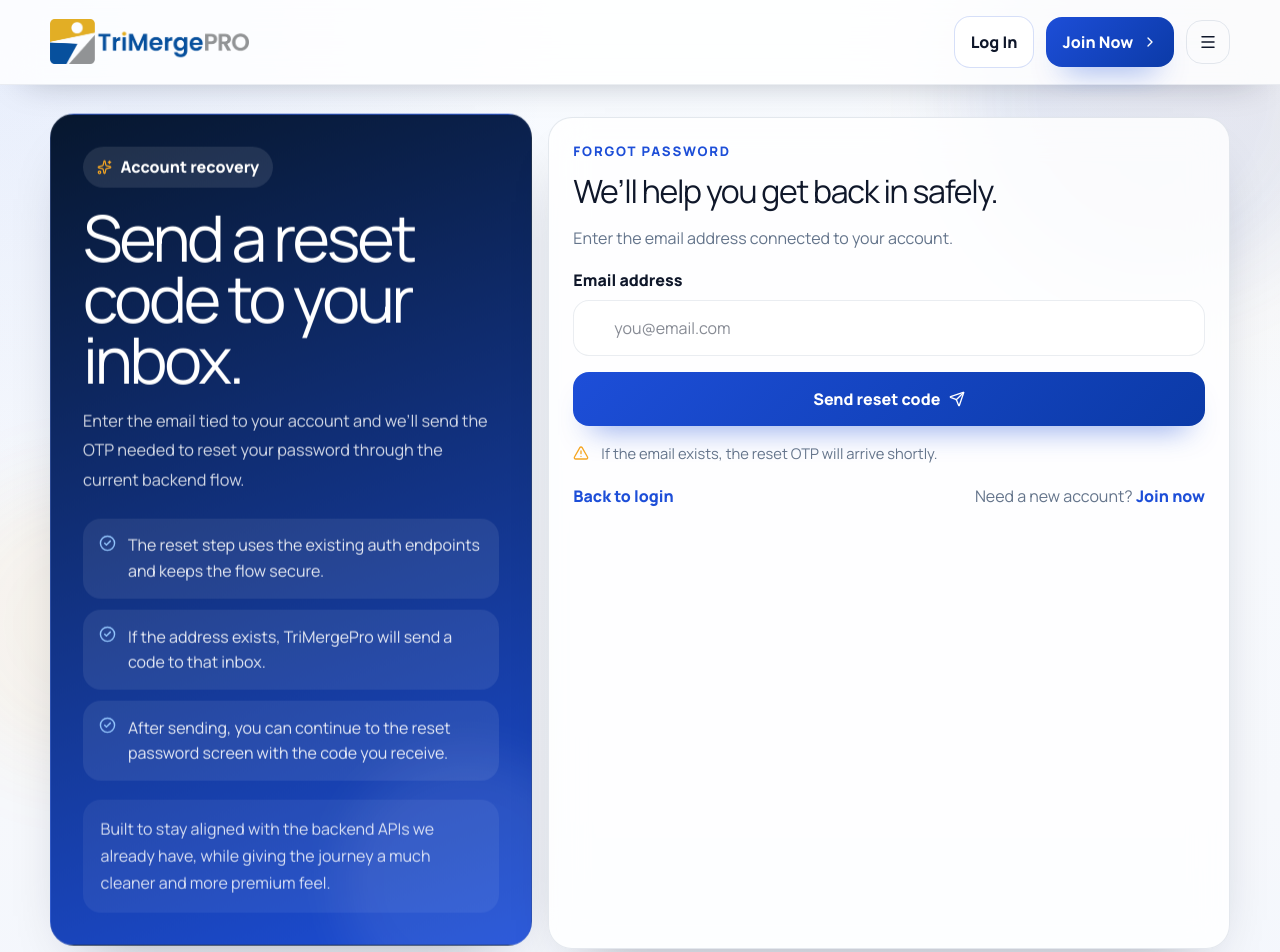
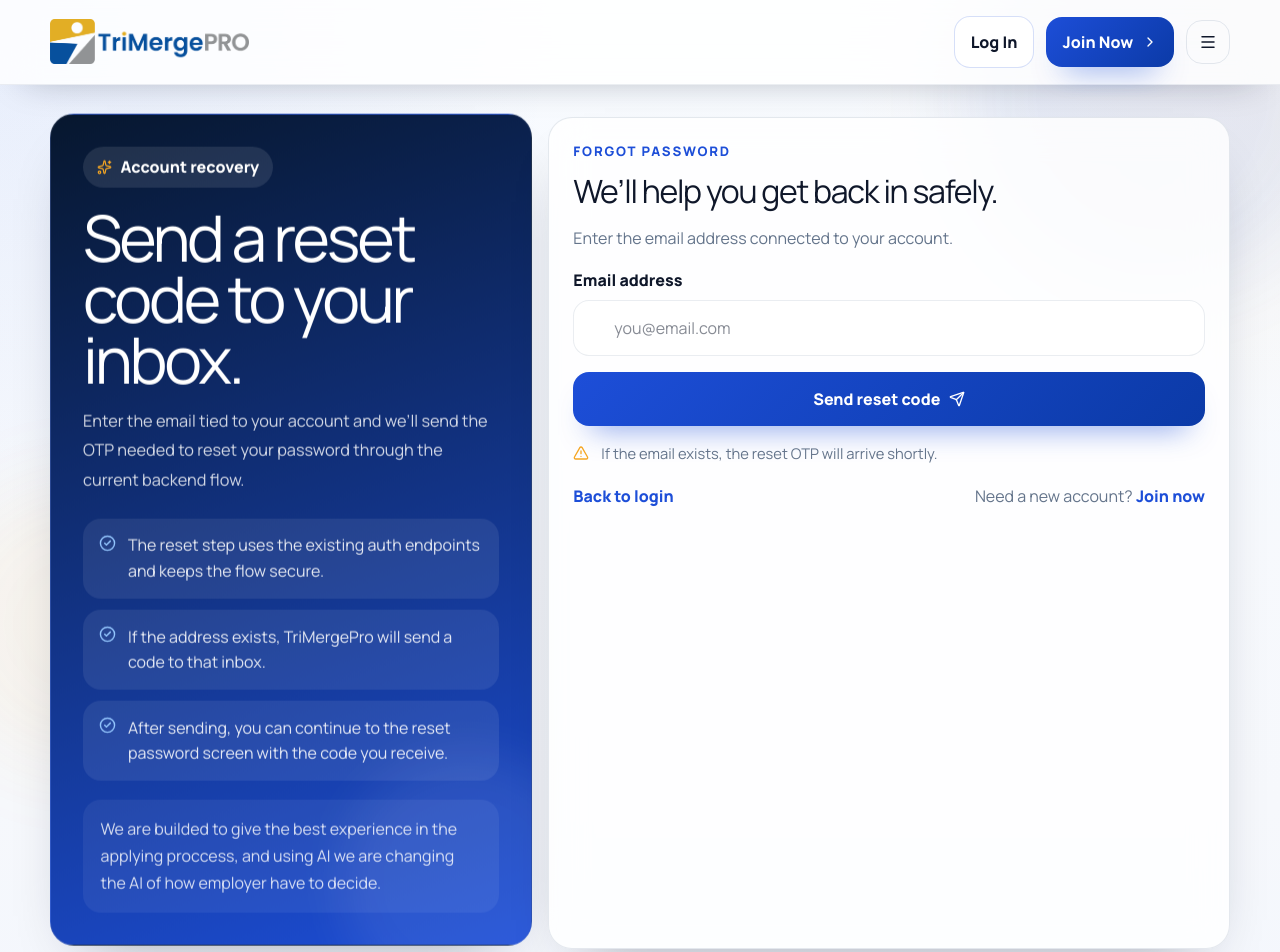
Before and after one commit to TriMergeTech/trimerge-pro-career, a Next.js app: page /forgot-password in a window 1280 px wide. Shown: the top 952 px of the page. Built offline with nearby package versions, Linux system fonts and the light colour scheme.

Commit message:
DONEEEEEEE

```diff
--- a/app/(authentication)/(passwordPages)/forgot-password/page.tsx
+++ b/app/(authentication)/(passwordPages)/forgot-password/page.tsx
@@ -15,7 +15,7 @@ function Page() {
     useEffect(() => {
         if (!success) return
         const timer = setTimeout(() => {
-            router.replace(`/link-sent?email=${encodeURIComponent(email)}`)
+            router.replace(`/reset-password?email=${encodeURIComponent(email)}`)
         }, 400)
         return () => clearTimeout(timer)
     }, [email, router, success])
--- a/app/components/ui/AuthShell.tsx
+++ b/app/components/ui/AuthShell.tsx
@@ -37,7 +37,7 @@ export function AuthShell({ eyebrow, title, subtitle, bullets, children, footer
                 ))}
               </div>
               <div style={{ padding: '1rem 1.1rem', borderRadius: '18px', background: 'rgba(255,255,255,0.06)', color: 'rgba(255,255,255,0.82)', lineHeight: 1.7 }}>
-                Built to stay aligned with the backend APIs we already have, while giving the journey a much cleaner and more premium feel.
+                We are builded to give the best experience in the applying proccess, and using AI we are changing the AI of how employer have to decide.
               </div>
             </div>
           </div>
--- a/app/page.tsx
+++ b/app/page.tsx
@@ -281,7 +281,7 @@ export default function Home() {
             <div className="tp-kicker">Ready to experience the TriMerge difference?</div>
             <h2 style={{ margin: '0.45rem 0 0', fontSize: 'clamp(2rem, 4vw, 3rem)', letterSpacing: '-0.04em' }}>A careers portal that feels polished from landing to onboarding.</h2>
             <p className="tp-lead" style={{ maxWidth: '42rem', margin: '0.9rem auto 0' }}>
-              Join now as a candidate or employer, verify your account, and move through onboarding with a cleaner interface that respects the backend APIs already in place.
+              Join now as a candidate or employer, verify your account, and move through onboarding and start looking the new future we have with AI.
             </p>
             <div style={{ display: 'flex', flexWrap: 'wrap', justifyContent: 'center', gap: '0.85rem', marginTop: '1.25rem' }}>
               <Link href="/join-now" className="tp-btn-primary">
```
